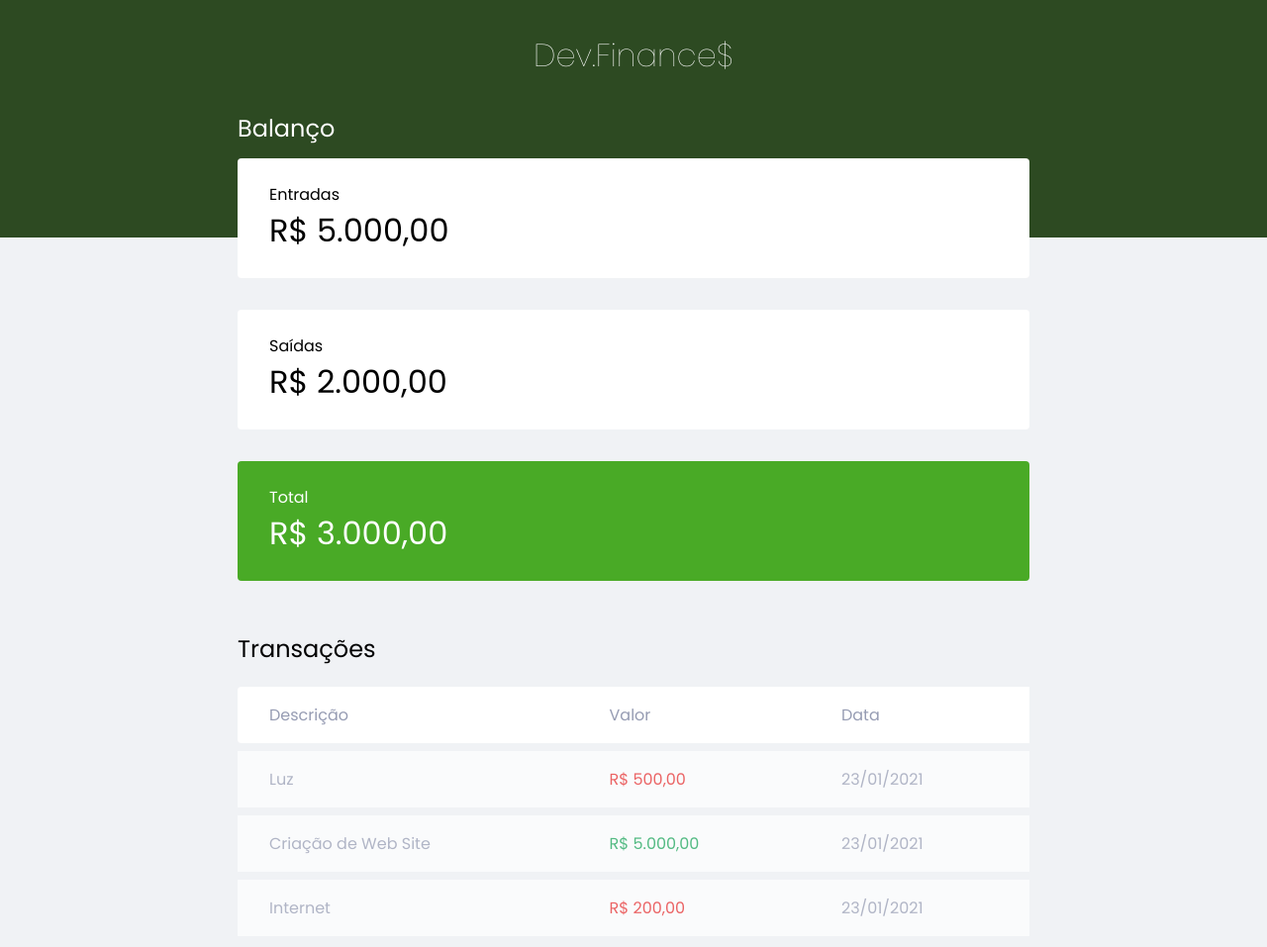
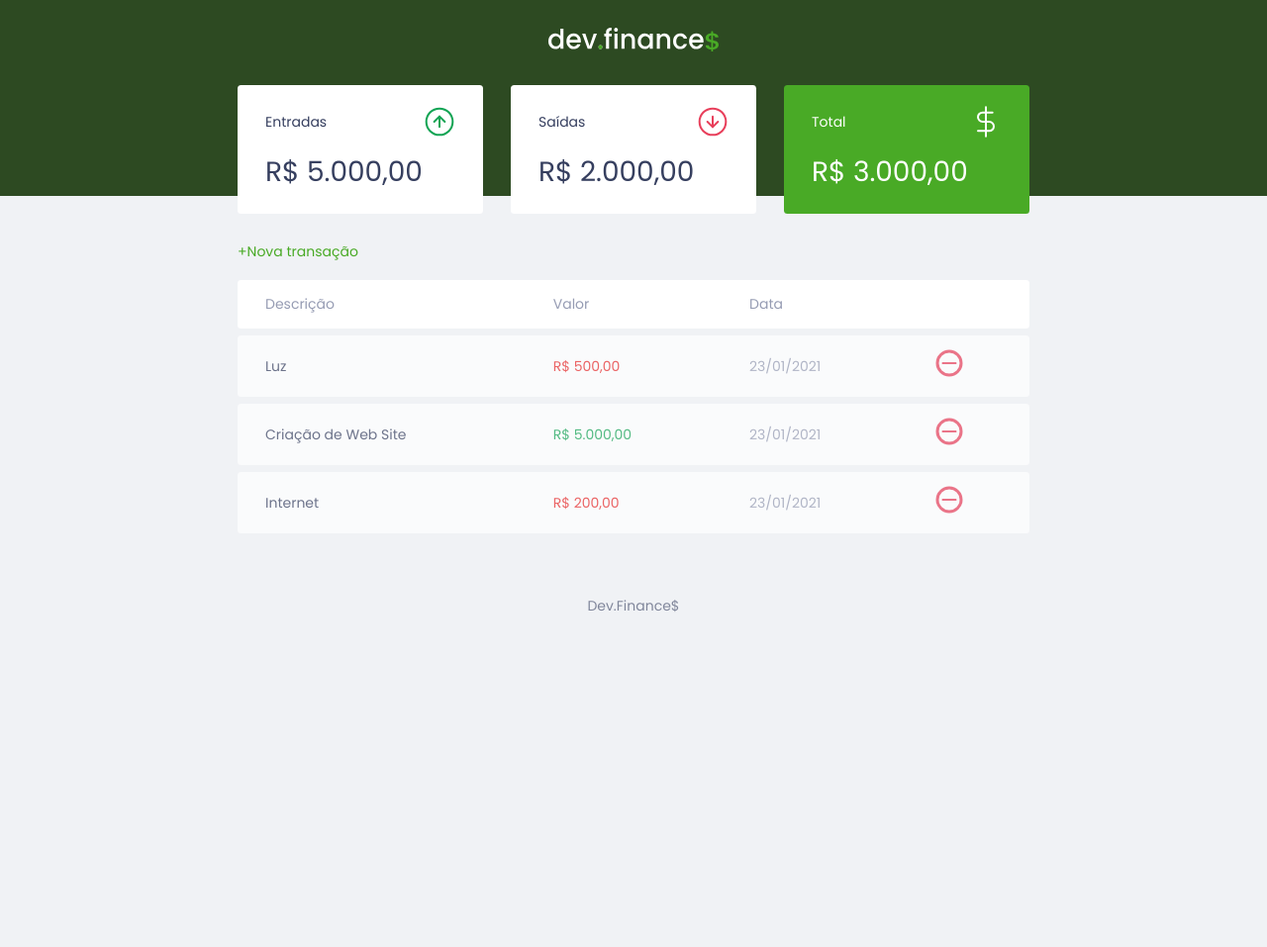
Before and after one commit to netomartins/Maratona_Discovery_1, a plain HTML site: page index.html in a window 1280 px wide. Shown: the top 957 px of the page at 99% size. After the commit the page ends 800 px from the top, so only its background shows below. Drawn offline with Linux system fonts and the light colour scheme.

Commit message:
chore: estilização e recursividade

```diff
--- a/index.html
+++ b/index.html
@@ -18,31 +18,44 @@
 <body>
 
     <header>
-        <h1 id="logo">Dev.Finance$</h1>
+        <img src="./assets/logo.svg" alt="Logo Dev_Finance">
     </header>
 
     <main class="container">
 
         <section id="balance">
-            <h2>Balanço</h2>
+            <h2 class="sr-only">Balanço</h2>
             <div class="card">
-                <h3>Entradas</h3>
+                <h3>
+                    <span>Entradas</span>
+                    <img src="./assets/income.svg" alt="Entradas" />
+                </h3>
                 <p>R$ 5.000,00</p>
             </div>
 
             <div class="card">
-                <h3>Saídas</h3>
+                <h3>
+                    <span>Saídas</span>
+                    <img src="./assets/expense.svg" alt="Saídas">
+                </h3>
                 <p>R$ 2.000,00</p>
             </div>
 
             <div class="card total">
-                <h3>Total</h3>
+                <h3>
+                    <span>Total</span>
+                    <img src="./assets/total.svg" alt="Total">
+                </h3>
                 <p>R$ 3.000,00</p>
             </div>
 
         </section>
         <section id="transaction">
-            <h2>Transações</h2>
+            <h2 class="sr-only">Transações</h2>
+
+
+
+            <a href="#" class="button new">+Nova transação</a>
 
             <table id="data-table">
                 <thead>
@@ -50,6 +63,7 @@
                         <th>Descrição</th>
                         <th>Valor</th>
                         <th>Data</th>
+                        <th></th>
                     </tr>
                 </thead>
 
@@ -59,17 +73,26 @@
                         <td class="description">Luz</td>
                         <td class="expense">R$ 500,00</td>
                         <td class="date">23/01/2021</td>
+                        <td>
+                            <img src="./assets/minus.svg" alt="retirar">
+                        </td>
                     </tr>
                     <tr>
                         <td class="description">Criação de Web Site</td>
                         <td class="income">R$ 5.000,00</td>
                         <td class="date">23/01/2021</td>
+                        <td>
+                            <img src="./assets/minus.svg" alt="retirar">
+                        </td>
                     </tr>
 
                     <tr>
                         <td class="description">Internet</td>
                         <td class="expense">R$ 200,00</td>
                         <td class="date">23/01/2021</td>
+                        <td>
+                            <img src="./assets/minus.svg" alt="retirar">
+                        </td>
                     </tr>
                 </tbody>
 
@@ -83,7 +106,7 @@
     <footer id="footer">
         <p>Dev.Finance$</p>
     </footer>
-
+    <script src="./script.js"></script>
 </body>
 
 </html>
--- a/style.css
+++ b/style.css
@@ -1,6 +1,10 @@
- /* Gobal-----------------------------------------------*/
- ::root {
-     --dark-blue: ##363f5f;
+/*  /* Gobal-----------------------------------------------*/
+:root {
+    --dark-blue: #363f5f;
+    --green: #49AA26;
+    --light-green: #3dd705;
+    --red: #e92929;
+
 }
 
 * {
@@ -10,9 +14,26 @@
 
 }
 
+html {
+    font-size: 93.75%;
+}
+
 body {
     background-color: #f0f2f5;
     font-family: 'Poppins', sans-serif;
+}
+
+.sr-only {
+    position: absolute;
+    width: 1px;
+    height: 1px;
+    padding: 0;
+    margin: -1px;
+    overflow: hidden;
+    clip: rect(0, 0, 0, 0);
+    white-space: nowrap;
+    border-width: 0;
+
 }
 
 .container {
@@ -21,11 +42,49 @@
 
 }
 
+/* Titles------------------------------------------------ */
+
 h2 {
     margin-top: 3.2rem;
     margin-bottom: 0.8rem;
     color: var(--dark-blue);
     font-weight: normal;
+}
+
+/* Titles-Buttons----------------------------------------------- */
+
+a {
+    color: var(--green);
+    text-decoration: none;
+}
+
+a:hover {
+    color: var(--light-green);
+}
+
+button {
+    width: 100%;
+    height: 50px;
+
+    border: none;
+
+    color: white;
+    background: var(--green);
+
+    padding: 0;
+
+    border-radius: 0.25rem;
+
+    cursor: pointer;
+}
+
+button:hover {
+    background: var(--light-green);
+}
+
+.button.new {
+    display: inline-block;
+    margin-bottom: .8rem;
 }
 
 /*  header ------------------------------------------------ */
@@ -44,6 +103,7 @@
 
 /*Balance -----------------------------------------*/
 #balance {
+
     margin-top: -8rem;
 
 
@@ -67,12 +127,17 @@
 .card h3 {
     font-weight: normal;
     font-size: 1rem;
+    display: flex;
+    align-items: center;
+    justify-content: space-between;
 
 }
 
 .card p {
     font-size: 2rem;
     line-height: 3rem;
+    white-space: nowrap;
+    margin-top: 1rem;
 
 }
 
@@ -83,17 +148,28 @@
 
 
 /*Table -----------------------------------------*/
+#transaction {
+    display: block;
+    width: 100%;
+    overflow-x: auto;
+}
 
 #data-table {
+
     width: 100%;
     border-spacing: 0 0.5rem;
     color: #969cb3;
 
 }
 
- table thead td:first-child, table thead th:first-child {
+table thead tr th:first-child,
+table tbody tr td:first-child {
     border-radius: 0.25rem 0 0 0.25rem;
+}
 
+table thead tr th:last-child,
+table tbody tr td:last-child {
+    border-radius: 0 0.25rem 0.25rem 0;
 }
 
 table thead th {
@@ -110,25 +186,37 @@
     padding: 1rem 2rem;
 }
 
- td.description{
-    color: var(--dark-blue);
- }
- td.income{
-     color: #12a454;
- }
- td.expense{
-     color: #e92929;
- }
-
-
-
 table tbody tr {
     opacity: 0.7;
 }
 
 table tbody tr:hover {
     opacity: 1;
+
 }
+
+table tbody td {
+    background: white;
+    padding: 1rem 2rem;
+}
+
+td.description {
+    color: var(--dark-blue);
+}
+
+td.income {
+    color: #12a454;
+}
+
+td.expense {
+    color: #e92929;
+}
+
+
+
+
+
+
 
 /*Footer ------------------------------------------*/
 #footer {
@@ -138,3 +226,17 @@
 
     opacity: 0.6;
 }
+
+/*Responsive ------------------------------------------*/
+
+@media (min-width: 800px) {
+    html {
+        font-size: 87.5%;
+    }
+
+    #balance {
+        display: grid;
+        grid-template-columns: repeat(3, 1fr);
+        gap: 2rem;
+    }
+}
```
Also changed, not shown: assets/expense.svg (added), assets/income.svg (added), assets/logo.svg (added), assets/minus.svg (added), assets/plus.svg (added), assets/total.svg (added), script.js (added). Lines whose indentation alone changed are shown as unchanged.
